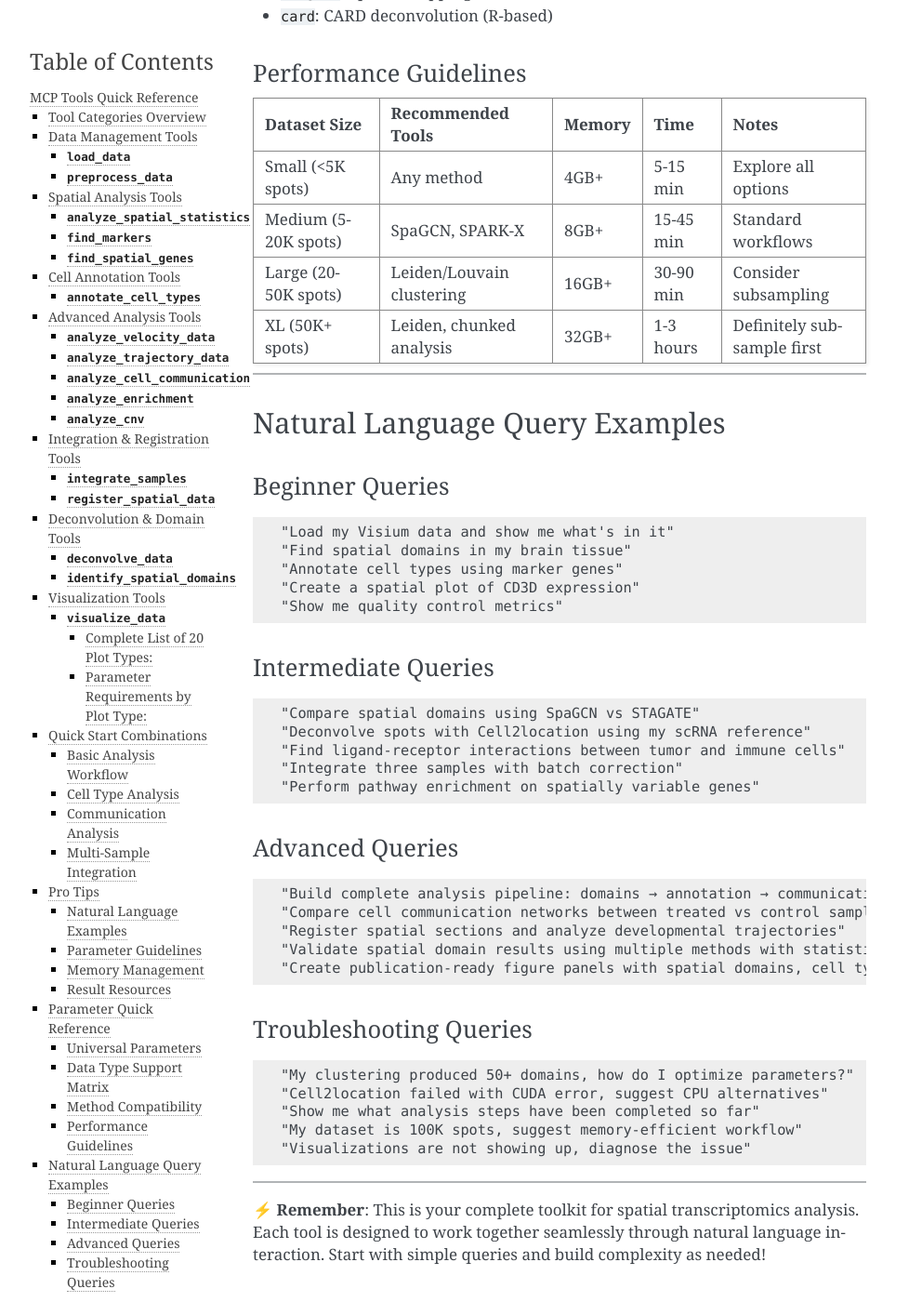
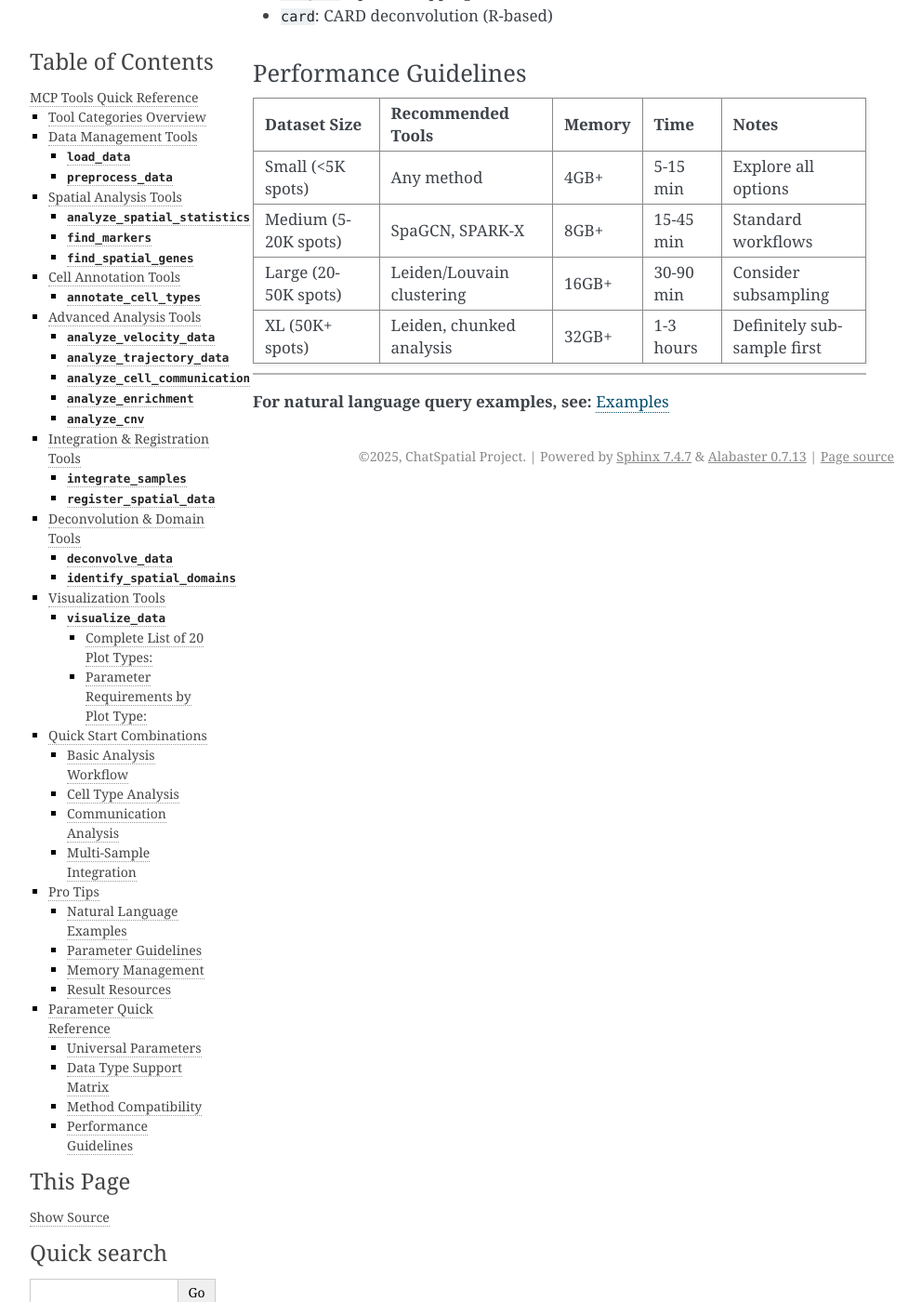
Before and after one commit to cafferychen777/ChatSpatial, a Sphinx documentation site: the page built from docs/advanced/methods-reference.md, in a window 1280 px wide and 1400 px high, scrolled down 17139 px. Shown: the whole window at 93% size, without its empty margins (148-1140 px from the left). Built offline with Sphinx 7.4.7, drawn with Linux system fonts in a browser that asks for light colours.

Commit message:
Remove redundant Natural Language Query Examples section
- Delete 40 lines of query examples duplicating examples.md
- Replace with simple reference link to examples.md
- methods-reference.md is technical reference, not user guide
- Reduces methods-reference.md from 681 to 641 lines

Result: Clearer separation between technical reference and user examples

````diff
--- a/docs/advanced/methods-reference.md
+++ b/docs/advanced/methods-reference.md
@@ -639,44 +639,4 @@ These parameters are available across multiple tools:
 
 ---
 
-## Natural Language Query Examples
-
-### Beginner Queries
-```text
-"Load my Visium data and show me what's in it"
-"Find spatial domains in my brain tissue"
-"Annotate cell types using marker genes"
-"Create a spatial plot of CD3D expression"
-"Show me quality control metrics"
-```
-
-### Intermediate Queries
-```text
-"Compare spatial domains using SpaGCN vs STAGATE"
-"Deconvolve spots with Cell2location using my scRNA reference"
-"Find ligand-receptor interactions between tumor and immune cells"
-"Integrate three samples with batch correction"
-"Perform pathway enrichment on spatially variable genes"
-```
-
-### Advanced Queries
-```text
-"Build complete analysis pipeline: domains → annotation → communication → pathways"
-"Compare cell communication networks between treated vs control samples"
-"Register spatial sections and analyze developmental trajectories"
-"Validate spatial domain results using multiple methods with statistical comparison"
-"Create publication-ready figure panels with spatial domains, cell types, and communication networks"
-```
-
-### Troubleshooting Queries
-```text
-"My clustering produced 50+ domains, how do I optimize parameters?"
-"Cell2location failed with CUDA error, suggest CPU alternatives"
-"Show me what analysis steps have been completed so far"
-"My dataset is 100K spots, suggest memory-efficient workflow"
-"Visualizations are not showing up, diagnose the issue"
-```
-
----
-
-**⚡ Remember**: This is your complete toolkit for spatial transcriptomics analysis. Each tool is designed to work together seamlessly through natural language interaction. Start with simple queries and build complexity as needed!
+**For natural language query examples, see:** [Examples](../examples.md)
````
